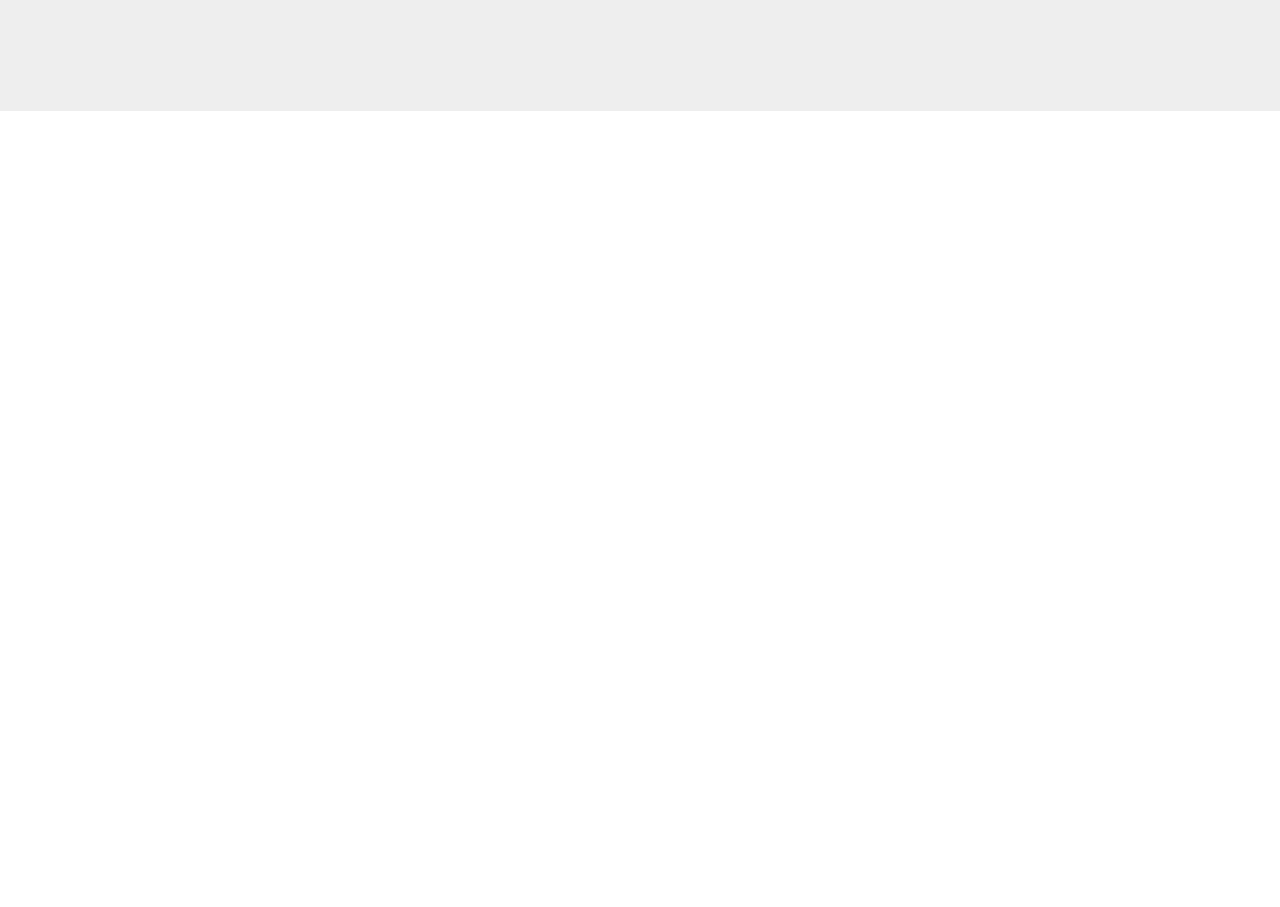
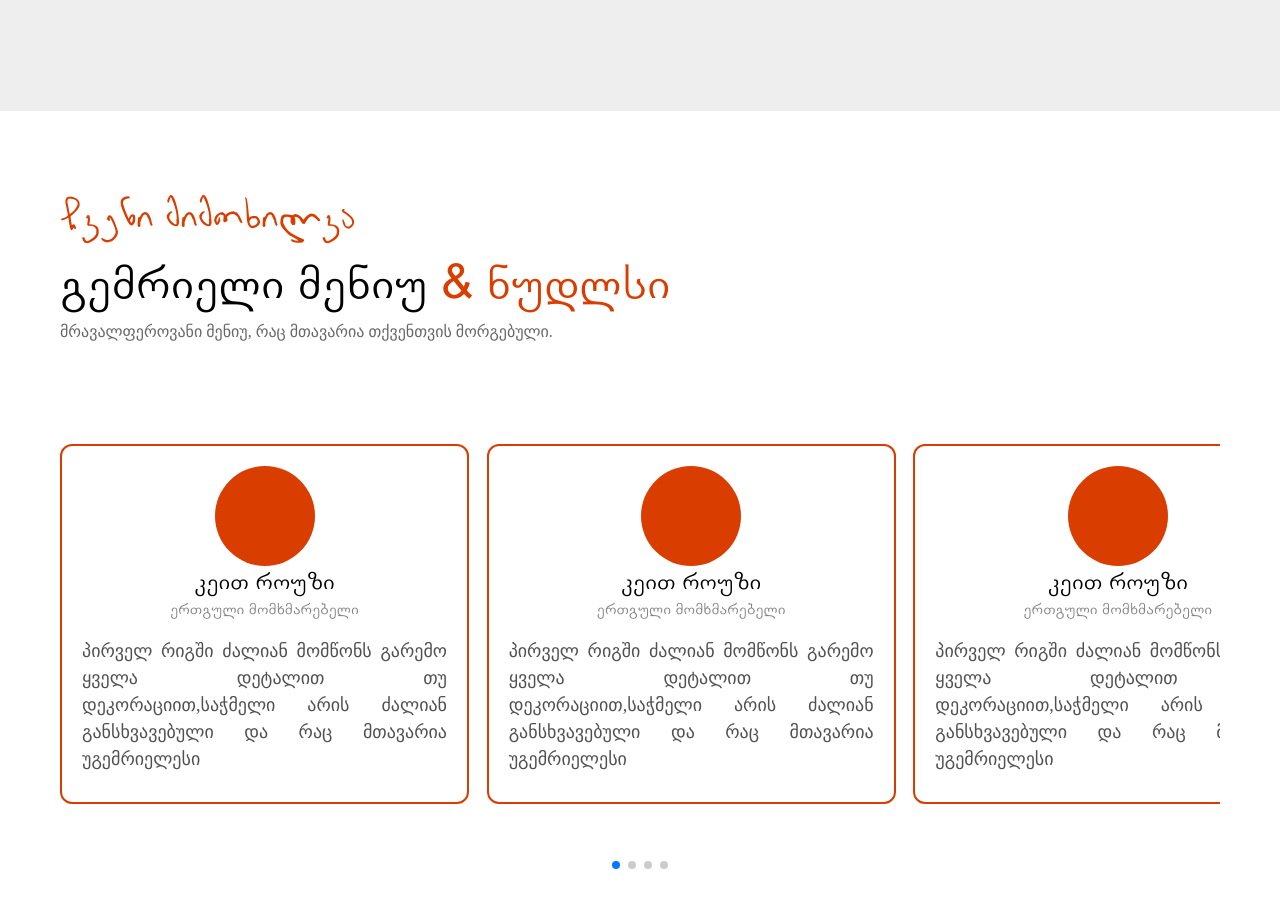
Before and after one commit to AndrewEl131/cafe-site, a Next.js app: page / in a window 1280 px wide. Shown: the part 2289-3196 px from the top of the page. Before the commit the page ends 2400 px from the top, so only its background shows below. Built offline with nearby package versions, Linux system fonts and the light colour scheme; a web font is replaced by a local one.

Commit message:
Added Review Section

```diff
--- a/app/page.tsx
+++ b/app/page.tsx
@@ -1,4 +1,5 @@
 import MenuItem from "@/components/MenuItem";
+import ReviewSlider from "@/components/ReviewSlider";
 import Image from "next/image";
 
 export default function Home() {
@@ -111,6 +112,23 @@ export default function Home() {
           <MenuItem />
         </div>
       </div>
+      {/* Review */}
+      <div className="w-full h-200 flex flex-col gap-25 px-15 py-20">
+        {/* header */}
+        <div className="w-full">
+          <h1 className="text-[#D93D00] text-[38px] test">ჩვენი მიმოხილვა</h1>
+          <h1 className="text-black text-[48px] primary-font">
+            გემრიელი მენიუ <span className="text-[#D93D00]">& ნუდლსი</span>
+          </h1>
+          <p className="text-[#00000098]">
+            მრავალფეროვანი მენიუ, რაც მთავარია თქვენთვის მორგებული.
+          </p>
+        </div>
+        {/* Reviews */}
+        <div className="w-full flex">
+          <ReviewSlider />
+        </div>
+      </div>
     </main>
   );
 }
--- /dev/null
+++ b/components/ReviewSlider.tsx
@@ -0,0 +1,125 @@
+"use client";
+
+import React, { useRef, useState } from "react";
+// Import Swiper React components
+import { Swiper, SwiperSlide } from "swiper/react";
+
+// Import Swiper styles
+import "swiper/css";
+import "swiper/css/pagination";
+
+// import required modules
+import { Pagination } from "swiper/modules";
+
+export default function App() {
+  return (
+    <>
+      <Swiper
+        slidesPerView={3}
+        spaceBetween={120}
+        pagination={{
+          clickable: true,
+        }}
+        modules={[Pagination]}
+        className="mySwiper h-110"
+      >
+        <SwiperSlide>
+          <div className="w-102.25 h-90 px-5 py-5 space-y-4 text-[#D93D00] border-2 rounded-xl">
+            <div className="w-full flex flex-col items-center">
+              <div className="w-25 h-25 rounded-full bg-[#D93D00]"></div>
+              <h1 className="text-2xl text-black primary-font">კეით როუზი</h1>
+              <p className="text-[#0000007e] primary-font">
+                ერთგული მომხმარებელი
+              </p>
+            </div>
+            <p className="text-justify text-[#000000af] text-[18px]">
+              პირველ რიგში ძალიან მომწონს გარემო ყველა დეტალით თუ
+              დეკორაციით,საჭმელი არის ძალიან განსხვავებული და რაც მთავარია
+              უგემრიელესი{" "}
+            </p>
+          </div>
+        </SwiperSlide>
+        <SwiperSlide>
+          <div className="w-102.25 h-90 px-5 py-5 space-y-4 text-[#D93D00] border-2 rounded-xl">
+            <div className="w-full flex flex-col items-center">
+              <div className="w-25 h-25 rounded-full bg-[#D93D00]"></div>
+              <h1 className="text-2xl text-black primary-font">კეით როუზი</h1>
+              <p className="text-[#0000007e] primary-font">
+                ერთგული მომხმარებელი
+              </p>
+            </div>
+            <p className="text-justify text-[#000000af] text-[18px]">
+              პირველ რიგში ძალიან მომწონს გარემო ყველა დეტალით თუ
+              დეკორაციით,საჭმელი არის ძალიან განსხვავებული და რაც მთავარია
+              უგემრიელესი{" "}
+            </p>
+          </div>
+        </SwiperSlide>
+        <SwiperSlide>
+          <div className="w-102.25 h-90 px-5 py-5 space-y-4 text-[#D93D00] border-2 rounded-xl">
+            <div className="w-full flex flex-col items-center">
+              <div className="w-25 h-25 rounded-full bg-[#D93D00]"></div>
+              <h1 className="text-2xl text-black primary-font">კეით როუზი</h1>
+              <p className="text-[#0000007e] primary-font">
+                ერთგული მომხმარებელი
+              </p>
+            </div>
+            <p className="text-justify text-[#000000af] text-[18px]">
+              პირველ რიგში ძალიან მომწონს გარემო ყველა დეტალით თუ
+              დეკორაციით,საჭმელი არის ძალიან განსხვავებული და რაც მთავარია
+              უგემრიელესი{" "}
+            </p>
+          </div>
+        </SwiperSlide>
+        <SwiperSlide>
+          <div className="w-102.25 h-90 px-5 py-5 space-y-4 text-[#D93D00] border-2 rounded-xl">
+            <div className="w-full flex flex-col items-center">
+              <div className="w-25 h-25 rounded-full bg-[#D93D00]"></div>
+              <h1 className="text-2xl text-black primary-font">კეით როუზი</h1>
+              <p className="text-[#0000007e] primary-font">
+                ერთგული მომხმარებელი
+              </p>
+            </div>
+            <p className="text-justify text-[#000000af] text-[18px]">
+              პირველ რიგში ძალიან მომწონს გარემო ყველა დეტალით თუ
+              დეკორაციით,საჭმელი არის ძალიან განსხვავებული და რაც მთავარია
+              უგემრიელესი{" "}
+            </p>
+          </div>
+        </SwiperSlide>
+        <SwiperSlide>
+          <div className="w-102.25 h-90 px-5 py-5 space-y-4 text-[#D93D00] border-2 rounded-xl">
+            <div className="w-full flex flex-col items-center">
+              <div className="w-25 h-25 rounded-full bg-[#D93D00]"></div>
+              <h1 className="text-2xl text-black primary-font">კეით როუზი</h1>
+              <p className="text-[#0000007e] primary-font">
+                ერთგული მომხმარებელი
+              </p>
+            </div>
+            <p className="text-justify text-[#000000af] text-[18px]">
+              პირველ რიგში ძალიან მომწონს გარემო ყველა დეტალით თუ
+              დეკორაციით,საჭმელი არის ძალიან განსხვავებული და რაც მთავარია
+              უგემრიელესი{" "}
+            </p>
+          </div>
+        </SwiperSlide>
+        <SwiperSlide>
+          <div className="w-102.25 h-90 px-5 py-5 space-y-4 text-[#D93D00] border-2 rounded-xl">
+            <div className="w-full flex flex-col items-center">
+              <div className="w-25 h-25 rounded-full bg-[#D93D00]"></div>
+              <h1 className="text-2xl text-black primary-font">კეით როუზი</h1>
+              <p className="text-[#0000007e] primary-font">
+                ერთგული მომხმარებელი
+              </p>
+            </div>
+            <p className="text-justify text-[#000000af] text-[18px]">
+              პირველ რიგში ძალიან მომწონს გარემო ყველა დეტალით თუ
+              დეკორაციით,საჭმელი არის ძალიან განსხვავებული და რაც მთავარია
+              უგემრიელესი{" "}
+            </p>
+          </div>
+        </SwiperSlide>
+      </Swiper>
+    </>
+  );
+}
--- a/package.json
+++ b/package.json
@@ -12,7 +12,8 @@
     "@fontsource/fasthand": "^5.2.8",
     "next": "16.1.6",
     "react": "19.2.3",
-    "react-dom": "19.2.3"
+    "react-dom": "19.2.3",
+    "swiper": "^12.1.2"
   },
   "devDependencies": {
     "@tailwindcss/postcss": "^4",
```
Also changed, not shown: 1 other file (tests, documents, lock files or other folders).
